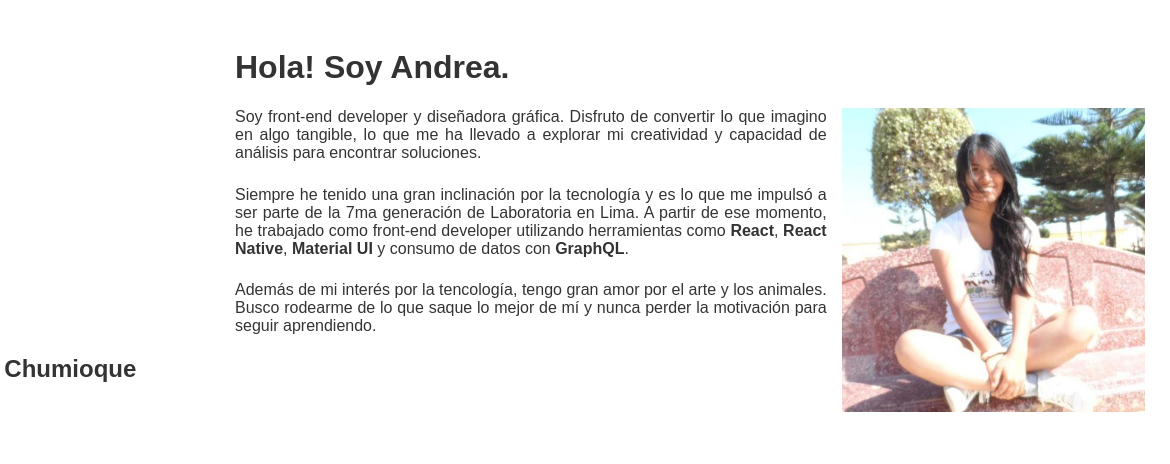
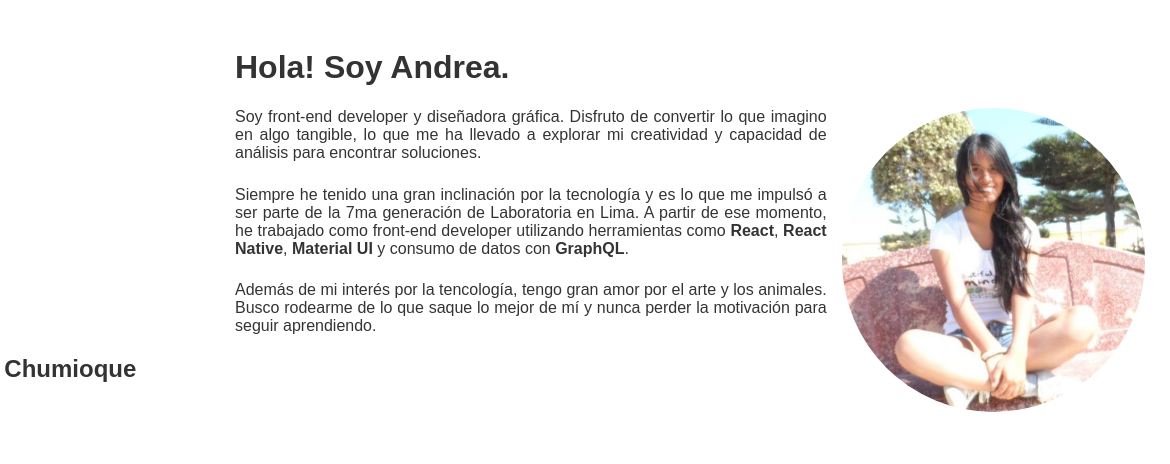
Before and after one commit to AndreaChumioque/andreachumioque.github.io, a Gatsby site: page /about in a window 1280 px wide. Shown: the top 464 px of the page, 110-1280 px from the left. Built offline with nearby package versions, Linux system fonts and the light colour scheme; Gatsby itself is replaced by a stand-in of ours; what react-pose would draw is missing.

Commit message:
rounded about photo

```diff
--- a/src/components/About/about.module.css
+++ b/src/components/About/about.module.css
@@ -4,3 +4,7 @@
   background-position: calc(100% - 25px) calc(100% - 50px);
   background-size: 50px;
 }
+
+.aboutImage {
+  border-radius: 100%;
+}
--- a/src/components/About/index.js
+++ b/src/components/About/index.js
@@ -43,7 +43,7 @@ const About = () => (
             </p>
           </Grid>
           <Grid item xs={12} sm={4}>
-            <Img fluid={data.bio.childImageSharp.fluid} />
+            <Img fluid={data.bio.childImageSharp.fluid} className={styles.aboutImage} />
           </Grid>
         </Grid>
       </Grid>
--- a/src/components/Hero/index.js
+++ b/src/components/Hero/index.js
@@ -45,7 +45,6 @@ class Hero extends Component {
   render() {
     const { message, currentMessage } = this.state;
     const { width } = this.props;
-    // this.changeMessage();
     return (
       <StaticQuery
         query={graphql`
```
